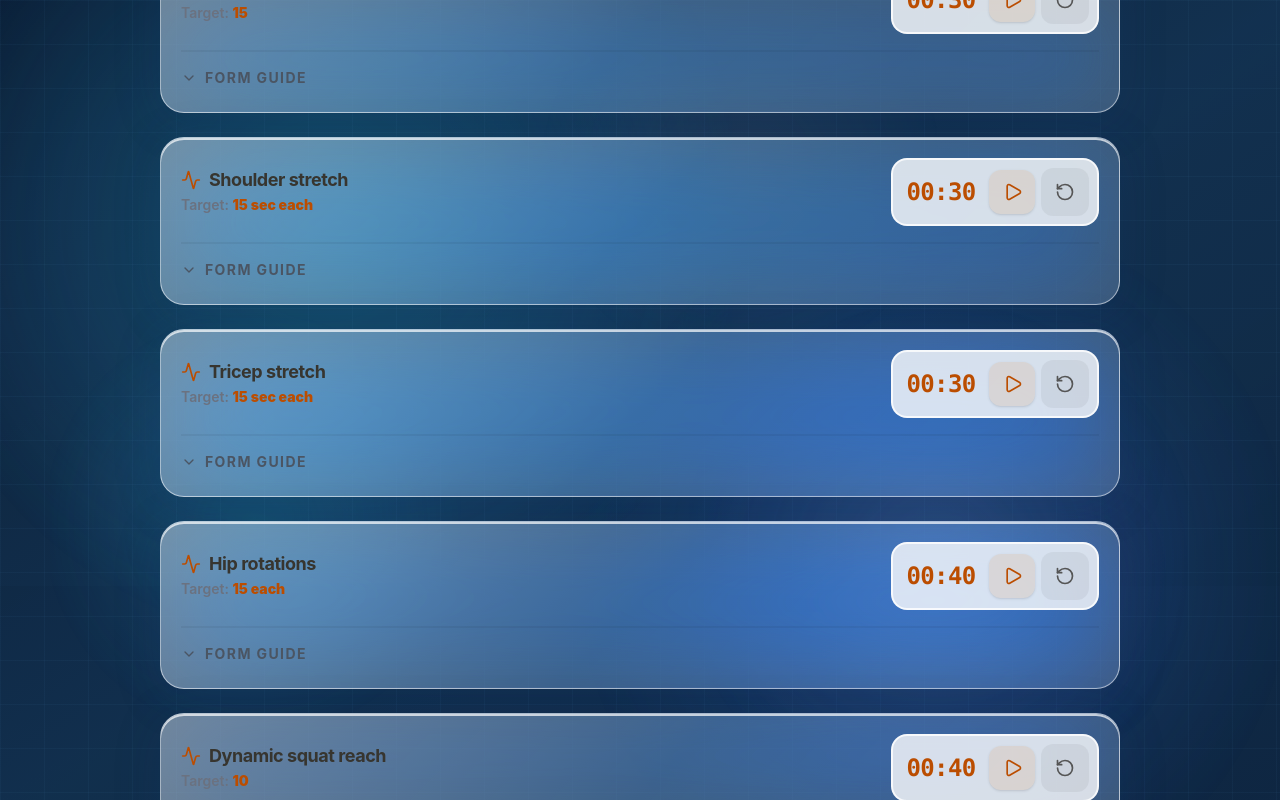
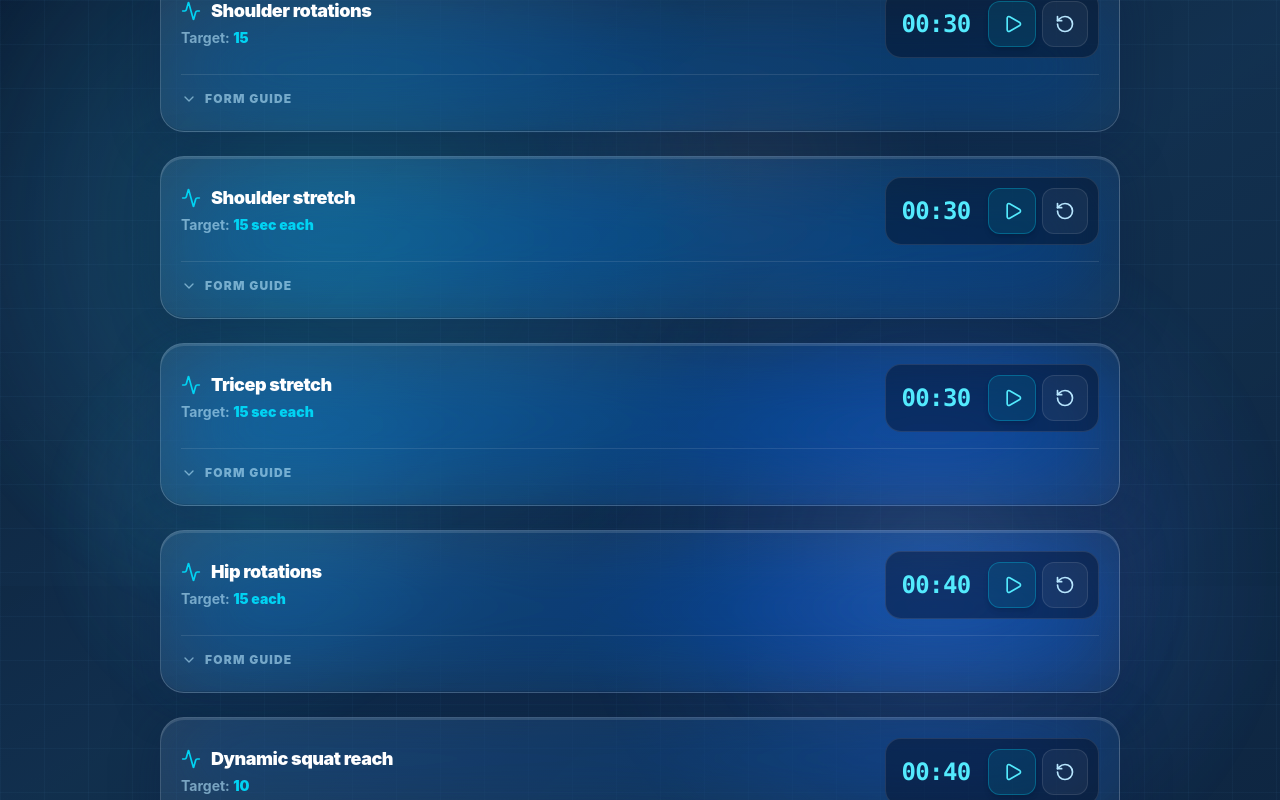
Before and after one commit to ABHAY-AVA2005/BurnOut-App, a React (Vite) app: page / in a window 1280 px wide. Both pictures are taken after a click on the button 501 px from the left and 1414 px from the top of the page. Shown: the part 1014-1814 px from the top of the page. Built offline with nearby package versions, Linux system fonts and the light colour scheme.

Commit message:
design: redesign workout section header and exercise cards into premium frosted glass elements with neon accents

```diff
--- a/src/App.tsx
+++ b/src/App.tsx
@@ -1432,52 +1432,51 @@ const ExerciseCard = ({ exercise, onRemove, sequenceState = 'idle', onSequenceCo
   const isResting = phase === 'rest';
 
   return (
-    <div ref={cardRef} className={`backdrop-blur-xl border transition-all duration-500 rounded-3xl p-4 sm:p-5 shadow-sm
-      ${isDarkMode ? 'glass-panel text-white' : 'glass-panel-light text-[#37352f]'}
+    <div ref={cardRef} className={`backdrop-blur-xl border transition-all duration-500 rounded-3xl p-4 sm:p-5 shadow-lg glass-panel text-white
       ${sequenceState !== 'idle' && !isResting ? `${activeGlow || 'neon-glow-orange-active'} scale-[1.02]`
         : sequenceState !== 'idle' && isResting ? 'neon-glow-emerald-active scale-[1.02]'
-          : 'hover:border-neutral-500/30'}`}>
+          : 'hover:border-white/20'}`}>
       <div className="flex flex-col sm:flex-row sm:items-center justify-between gap-4">
         <div className="flex-1 flex items-start sm:items-center justify-between">
           <div>
-            <div className="flex items-center gap-2 mb-1">
-              <Activity className={`w-5 h-5 ${isResting ? 'text-emerald-600 animate-pulse' : 'text-amber-700'}`} />
-              <h3 className={`text-base sm:text-lg font-bold tracking-tight leading-tight ${isResting ? 'text-emerald-700 dark:text-emerald-400' : 'text-[#37352f] dark:text-gray-100'}`}>
+            <div className="flex items-center gap-2.5 mb-1.5">
+              <Activity className={`w-5 h-5 ${isResting ? 'text-emerald-400 animate-pulse' : 'text-cyan-400'}`} />
+              <h3 className={`text-base sm:text-lg font-black tracking-tight leading-tight ${isResting ? 'text-emerald-400' : 'text-white'}`}>
                 {isResting ? 'Rest & Recover' : exercise.name}
               </h3>
             </div>
-            <p className={`font-semibold text-xs sm:text-sm ${isResting ? 'text-emerald-600/80' : 'text-[#6B7280] dark:text-gray-400'}`}>
-              {isResting ? 'Breathe deeply. Prepare for next.' : <>Target: <span className="text-amber-700 dark:text-amber-500 font-black">{exercise.reps}</span></>}
+            <p className={`font-bold text-xs sm:text-sm ${isResting ? 'text-emerald-400/80' : 'text-sky-200/60'}`}>
+              {isResting ? 'Breathe deeply. Prepare for next.' : <>Target: <span className="text-cyan-400 font-black">{exercise.reps}</span></>}
             </p>
           </div>
           {!exercise.isCore && (
-            <button onClick={onRemove} className="p-2 sm:ml-4 text-rose-600 hover:bg-rose-500/10 rounded-full transition-colors flex-shrink-0">
+            <button onClick={onRemove} className="p-2 sm:ml-4 text-rose-400 hover:bg-rose-500/10 rounded-full transition-colors flex-shrink-0">
               <Trash2 className="w-4 h-4" />
             </button>
           )}
         </div>
 
-        <div className={`flex items-center gap-2 w-full sm:w-auto justify-between sm:justify-end rounded-2xl p-2 border-2 transition-colors ${isResting ? 'bg-emerald-100/60 dark:bg-emerald-900/40 border-emerald-600' : 'bg-white/80 dark:bg-black/60 border-white/80 dark:border-white/20'}`}>
-          <div className={`font-mono text-lg sm:text-2xl w-16 sm:w-20 text-center font-black tracking-tight ${timeLeft === 0 ? 'text-rose-600' : isResting ? 'text-emerald-700 dark:text-emerald-400' : 'text-amber-700 dark:text-amber-500'}`}>
+        <div className={`flex items-center gap-3 w-full sm:w-auto justify-between sm:justify-end rounded-2xl p-2.5 border transition-all duration-300 ${isResting ? 'bg-emerald-950/40 border-emerald-500/40' : 'bg-slate-950/40 border-white/10'}`}>
+          <div className={`font-mono text-lg sm:text-2xl w-16 sm:w-20 text-center font-black tracking-tight ${timeLeft === 0 ? 'text-rose-400' : isResting ? 'text-emerald-400' : 'text-cyan-300'}`}>
             {formatTime(timeLeft)}
           </div>
 
           <div className="flex items-center gap-1.5">
-            <button onClick={() => setIsRunning(!isRunning)} className={`p-2.5 sm:p-3 rounded-xl transition-all shadow-sm flex-shrink-0 ${isRunning ? 'bg-rose-500/10 text-rose-600 hover:bg-rose-500/20' : isResting ? 'bg-emerald-600/10 text-emerald-700 hover:bg-emerald-600/20' : 'bg-amber-600/10 text-amber-700 hover:bg-amber-600/20'}`}>
+            <button onClick={() => setIsRunning(!isRunning)} className={`p-2.5 sm:p-3 rounded-xl transition-all shadow-md flex-shrink-0 border ${isRunning ? 'bg-rose-500/10 border-rose-500/30 text-rose-400 hover:bg-rose-500/20' : isResting ? 'bg-emerald-500/10 border-emerald-500/30 text-emerald-400 hover:bg-emerald-500/20' : 'bg-cyan-400/10 border-cyan-400/30 text-cyan-300 hover:bg-cyan-400/20'}`}>
               {isRunning ? <Pause className="w-4 h-4 sm:w-5 sm:h-5" /> : <Play className="w-4 h-4 sm:w-5 sm:h-5 ml-0.5" />}
             </button>
 
             {sequenceState !== 'idle' ? (
               <button
                 onClick={handleSkip}
-                className="p-2.5 sm:p-3 rounded-xl bg-amber-600/10 text-amber-700 hover:bg-amber-600/20 transition-all flex-shrink-0 flex items-center justify-center gap-1 shadow-sm"
+                className="p-2.5 sm:p-3 rounded-xl bg-cyan-400/10 border border-cyan-400/30 text-cyan-300 hover:bg-cyan-400/20 transition-all flex-shrink-0 flex items-center justify-center gap-1 shadow-md"
                 title={isResting ? "Skip Rest" : "Skip Exercise"}
               >
                 <FastForward className="w-4 h-4 sm:w-5 sm:h-5" />
                 {isResting && <span className="text-xs font-black mr-1 hidden sm:inline tracking-tighter">SKIP</span>}
               </button>
             ) : (
-              <button onClick={() => { setIsRunning(false); setPhase('work'); setTimeLeft(exercise.time); }} className="p-2.5 sm:p-3 rounded-xl bg-black/5 text-[#555555] dark:bg-white/5 dark:text-gray-300 hover:bg-black/10 transition-colors flex-shrink-0 border-2 border-transparent">
+              <button onClick={() => { setIsRunning(false); setPhase('work'); setTimeLeft(exercise.time); }} className="p-2.5 sm:p-3 rounded-xl bg-white/5 border border-white/10 text-sky-200 hover:bg-white/10 transition-colors flex-shrink-0">
                 <RotateCcw className="w-4 h-4 sm:w-5 sm:h-5" />
               </button>
             )}
@@ -1485,16 +1484,16 @@ const ExerciseCard = ({ exercise, onRemove, sequenceState = 'idle', onSequenceCo
         </div>
       </div>
 
-      <div className="mt-4 border-t-2 border-black/5 dark:border-white/10 pt-3">
-        <button onClick={() => setShowForm(!showForm)} className="flex items-center gap-2 text-sm text-[#4B5563] dark:text-gray-300 hover:text-amber-700 transition-colors w-full group py-1">
+      <div className="mt-4 border-t border-white/10 pt-3">
+        <button onClick={() => setShowForm(!showForm)} className="flex items-center gap-2 text-sm text-sky-200/60 hover:text-cyan-400 transition-colors w-full group py-1">
           {showForm ? <ChevronUp className="w-4 h-4 group-hover:scale-110" /> : <ChevronDown className="w-4 h-4 group-hover:scale-110" />}
-          <span className="font-bold text-xs sm:text-sm tracking-widest uppercase">Form Guide</span>
+          <span className="font-black text-xs tracking-widest uppercase">Form Guide</span>
         </button>
         {showForm && exercise.form && (
           <ul className="mt-3 space-y-2 pl-2 animate-in slide-in-from-top-1 duration-200">
             {exercise.form.map((step, idx) => (
-              <li key={idx} className="flex items-start gap-2 text-xs sm:text-sm font-semibold text-[#374151] dark:text-gray-200">
-                <CheckCircle2 className="w-4 h-4 text-emerald-600 mt-0.5 shrink-0" />
+              <li key={idx} className="flex items-start gap-2 text-xs sm:text-sm font-semibold text-sky-200/80">
+                <CheckCircle2 className="w-4 h-4 text-emerald-400 mt-0.5 shrink-0" />
                 <span>{step}</span>
               </li>
             ))}
@@ -2054,24 +2053,27 @@ export default function App() {
     return (
       <div className="space-y-6 sm:space-y-8">
         {title && (
-          <div className="bg-white/90 dark:bg-[#1e293b]/80 backdrop-blur-xl border-2 border-white/80 dark:border-white/10 rounded-[2rem] p-6 sm:p-8 text-center shadow-2xl transition-all duration-300">
-            <h2 className="text-2xl sm:text-4xl font-black text-[#37352f] dark:text-gray-100 tracking-tighter leading-none">{title}</h2>
-            {focus && <p className="text-[#6B7280] dark:text-gray-400 mt-3 text-sm sm:text-lg font-bold tracking-tight">{focus}</p>}
+          <div className="glass-panel border border-white/15 rounded-[2.5rem] p-6 sm:p-10 text-center shadow-2xl relative overflow-hidden transition-all duration-300">
+            {/* Ambient neon backglow */}
+            <div className="absolute top-0 left-1/2 -translate-x-1/2 w-80 h-24 bg-cyan-400/8 blur-[60px] rounded-full pointer-events-none"></div>
+
+            <h2 className="text-3xl sm:text-5xl font-black text-white tracking-tighter leading-none uppercase drop-shadow-[0_2px_10px_rgba(255,255,255,0.08)]">{title}</h2>
+            {focus && <p className="text-sky-200/60 mt-3.5 text-xs sm:text-sm font-black uppercase tracking-widest leading-relaxed max-w-2xl mx-auto">{focus}</p>}
 
             {/* PERFORMANCE METRICS CARD WITHIN SECTION */}
             {levelData?.metrics && (
-              <div className="mt-8 pt-6 border-t-2 border-black/5 dark:border-white/5 flex flex-wrap justify-center gap-4 sm:gap-8">
-                <div className="flex items-center gap-2">
-                  <Activity className={`w-5 h-5 ${theme.text}`} />
-                  <span className={`text-sm font-black uppercase tracking-tighter ${theme.text}`}>{levelData.metrics.met} MET</span>
+              <div className="mt-8 pt-6 border-t border-white/10 flex flex-wrap justify-center gap-4 sm:gap-6">
+                <div className="flex items-center gap-2 bg-white/5 border border-white/8 px-4 py-2 rounded-xl text-sky-200">
+                  <Activity className="w-4 h-4 text-cyan-400" />
+                  <span className="text-xs font-black uppercase tracking-widest text-cyan-300">{levelData.metrics.met} MET</span>
                 </div>
-                <div className="flex items-center gap-2">
-                  <Timer className={`w-5 h-5 ${theme.text}`} />
-                  <span className={`text-sm font-black uppercase tracking-tighter ${theme.text}`}>{levelData.metrics.time}</span>
+                <div className="flex items-center gap-2 bg-white/5 border border-white/8 px-4 py-2 rounded-xl text-sky-200">
+                  <Timer className="w-4 h-4 text-cyan-400" />
+                  <span className="text-xs font-black uppercase tracking-widest text-cyan-300">{levelData.metrics.time}</span>
                 </div>
-                <div className="flex items-center gap-2">
-                  <Flame className={`w-5 h-5 ${theme.text}`} />
-                  <span className={`text-sm font-black uppercase tracking-tighter ${theme.text}`}>{levelData.metrics.calories} / SESSION</span>
+                <div className="flex items-center gap-2 bg-white/5 border border-white/8 px-4 py-2 rounded-xl text-sky-200">
+                  <Flame className="w-4 h-4 text-cyan-400" />
+                  <span className="text-xs font-black uppercase tracking-widest text-cyan-300">{levelData.metrics.calories} / SESSION</span>
                 </div>
               </div>
             )}
@@ -2084,8 +2086,8 @@ export default function App() {
               <button
                 onClick={() => toggleSequence(sectionId)}
                 className={`py-4 px-8 rounded-2xl font-black text-sm sm:text-base flex items-center justify-center gap-3 transition-all shadow-xl hover:scale-105 active:scale-95 w-full sm:w-auto ${isThisTabSequencing
-                  ? `${theme.bgLight} ${theme.textColor} border-2 ${theme.border} shadow-lg`
-                  : `${theme.bg} text-white shadow-lg`
+                  ? 'bg-cyan-400/15 border border-cyan-400/40 text-cyan-300 shadow-inner'
+                  : 'bg-cyan-400 hover:bg-cyan-300 text-slate-900 shadow-lg shadow-cyan-400/20'
                   }`}
               >
                 {isThisTabSequencing ? (sequence.isPaused ? <Play className="w-5 h-5" /> : <Pause className="w-5 h-5" />) : <Rocket className="w-5 h-5" />}
@@ -2095,7 +2097,7 @@ export default function App() {
               {isThisTabSequencing && (
                 <button
                   onClick={stopSequence}
-                  className="py-4 px-8 rounded-2xl font-black text-sm sm:text-base flex items-center justify-center gap-3 transition-all bg-rose-600/10 text-rose-700 border-2 border-rose-600 shadow-xl w-full sm:w-auto hover:bg-rose-600/20"
+                  className="py-4 px-8 rounded-2xl font-black text-sm sm:text-base flex items-center justify-center gap-3 transition-all bg-rose-500/15 text-rose-400 border border-rose-500/35 hover:bg-rose-500/25 shadow-xl w-full sm:w-auto"
                 >
                   <Square className="w-5 h-5" />
                   STOP
@@ -2104,7 +2106,7 @@ export default function App() {
 
               <button
                 onClick={resetAllTimers}
-                className="py-4 px-8 rounded-2xl font-black text-sm sm:text-base flex items-center justify-center gap-3 transition-all bg-white/80 dark:bg-white/10 text-[#37352f] dark:text-gray-200 border-2 border-white/80 dark:border-white/10 hover:bg-[#FAF9F6] shadow-xl w-full sm:w-auto"
+                className="py-4 px-8 rounded-2xl font-black text-sm sm:text-base flex items-center justify-center gap-3 transition-all glass-ice hover:bg-white/12 text-sky-200 border border-white/15 shadow-xl w-full sm:w-auto"
               >
                 <RotateCcw className="w-5 h-5" />
                 RESET ALL
```
